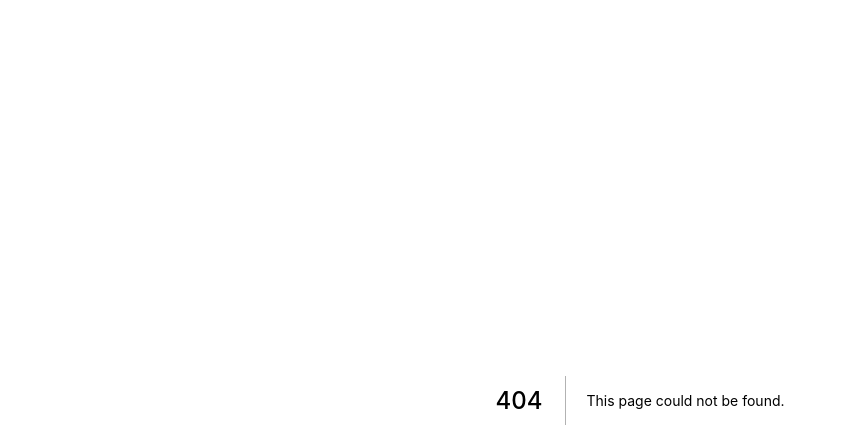
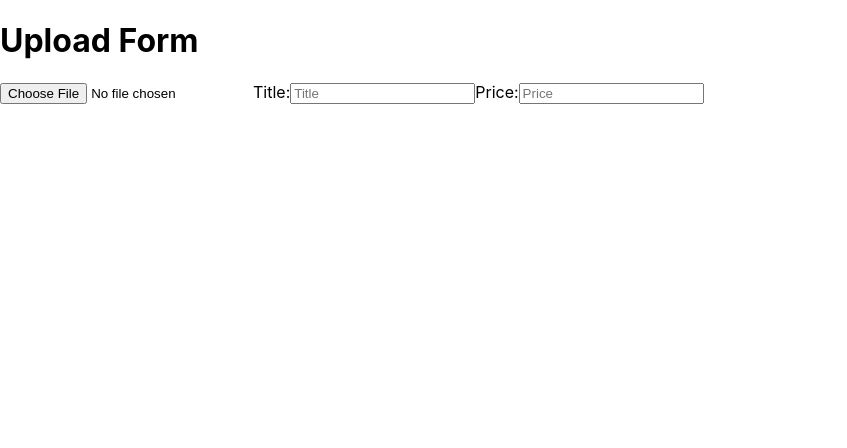
Before and after one commit to Wes-Isaac/hotel_booking, a Next.js app: page /add in a window 1280 px wide. Before the commit this address had no page. Shown: the top 448 px of the page, without its empty margins (0-847 px from the left). Built offline with nearby package versions, Linux system fonts and the light colour scheme.

Commit message:
Create uploadform

```diff
--- /dev/null
+++ b/components/UploadForm.tsx
@@ -0,0 +1,13 @@
+const UploadForm = () => {
+  return (
+    <form>
+      <input type="file" />
+      <label htmlFor="title">Title:</label>
+      <input type="text" id="title" placeholder="Title" />
+      <label htmlFor="price">Price:</label>
+      <input type="text" id="price" placeholder="Price" />
+    </form>
+  )
+}
+
+export default UploadForm;
--- /dev/null
+++ b/pages/add.tsx
@@ -0,0 +1,14 @@
+import { NextPage } from "next";
+import UploadForm from "../components/UploadForm";
+
+const add:NextPage = () => {
+  return(
+    <div>
+      <h1>Upload Form</h1>
+      <UploadForm />
+    </div>
+  )
+
+}
+
+export default add;
```
